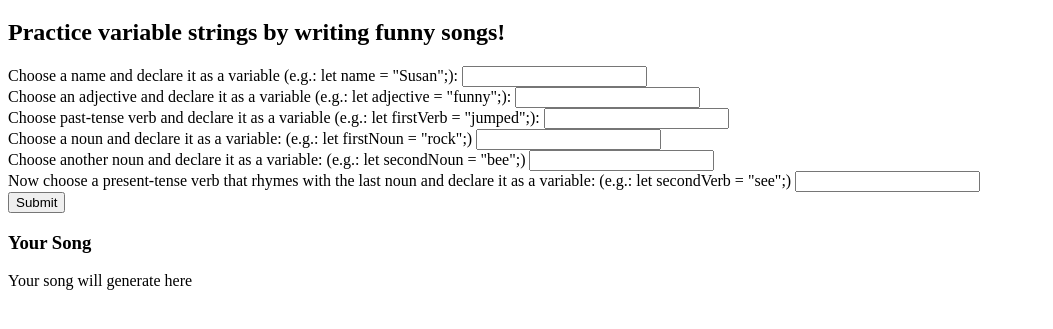
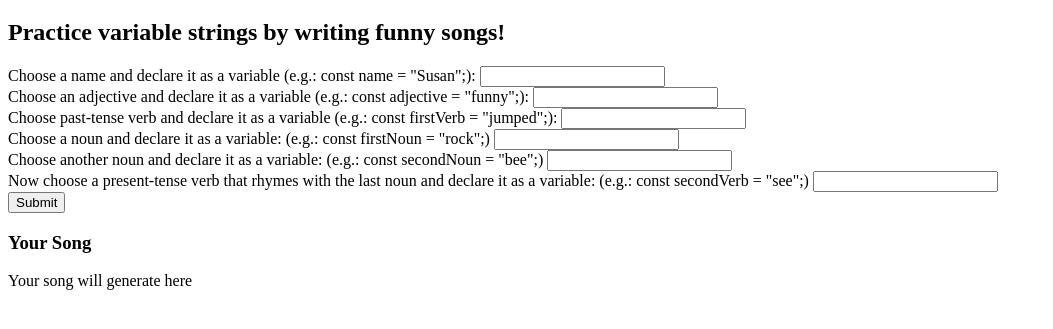
Before and after one commit to NewImprovedKatya/string-along-game, a plain HTML site: page index.html in a window 1280 px wide. Shown: the part 61-390 px from the top of the page, without its empty margins (0-1053 px from the left). Drawn offline with Linux system fonts and the light colour scheme.

Commit message:
Changed to Const

```diff
--- a/index.html
+++ b/index.html
@@ -9,22 +9,22 @@
     <h1>S(TR)ING ALONG!</h1>
     <h2>Practice variable strings by writing funny songs!</h2>
     <form>
-        <label for="first-name">Choose a name and declare it as a variable (e.g.: let name = "Susan";):</label>
+        <label for="first-name">Choose a name and declare it as a variable (e.g.: const name = "Susan";):</label>
         <input id="first-name" type="text">
         <br>
-        <label for="first-adjective">Choose an adjective and declare it as a variable (e.g.: let adjective = "funny";):</label>
+        <label for="first-adjective">Choose an adjective and declare it as a variable (e.g.: const adjective = "funny";):</label>
         <input id="first-adjective" type="text">
         <br>
-        <label for="second-verb">Choose past-tense verb and declare it as a variable (e.g.: let firstVerb = "jumped";):</label>
+        <label for="second-verb">Choose past-tense verb and declare it as a variable (e.g.: const firstVerb = "jumped";):</label>
         <input id="second-verb" type="text">
         <br>
-        <label for="first-noun">Choose a noun and declare it as a variable: (e.g.: let firstNoun = "rock";)</label>
+        <label for="first-noun">Choose a noun and declare it as a variable: (e.g.: const firstNoun = "rock";)</label>
         <input id="first-noun" type="text">
         <br>
-        <label for="second-noun">Choose another noun and declare it as a variable: (e.g.: let secondNoun = "bee";)</label>
+        <label for="second-noun">Choose another noun and declare it as a variable: (e.g.: const secondNoun = "bee";)</label>
         <input id="second-noun" type="text">
         <br>
-        <label for="first-verb">Now choose a present-tense verb that rhymes with the last noun and declare it as a variable: (e.g.: let secondVerb = "see";)</label>
+        <label for="first-verb">Now choose a present-tense verb that rhymes with the last noun and declare it as a variable: (e.g.: const secondVerb = "see";)</label>
         <input id="first-verb" type="text">
     </form>
     <button id="submit">Submit</button>
```
Also changed, not shown: 1 other file.
